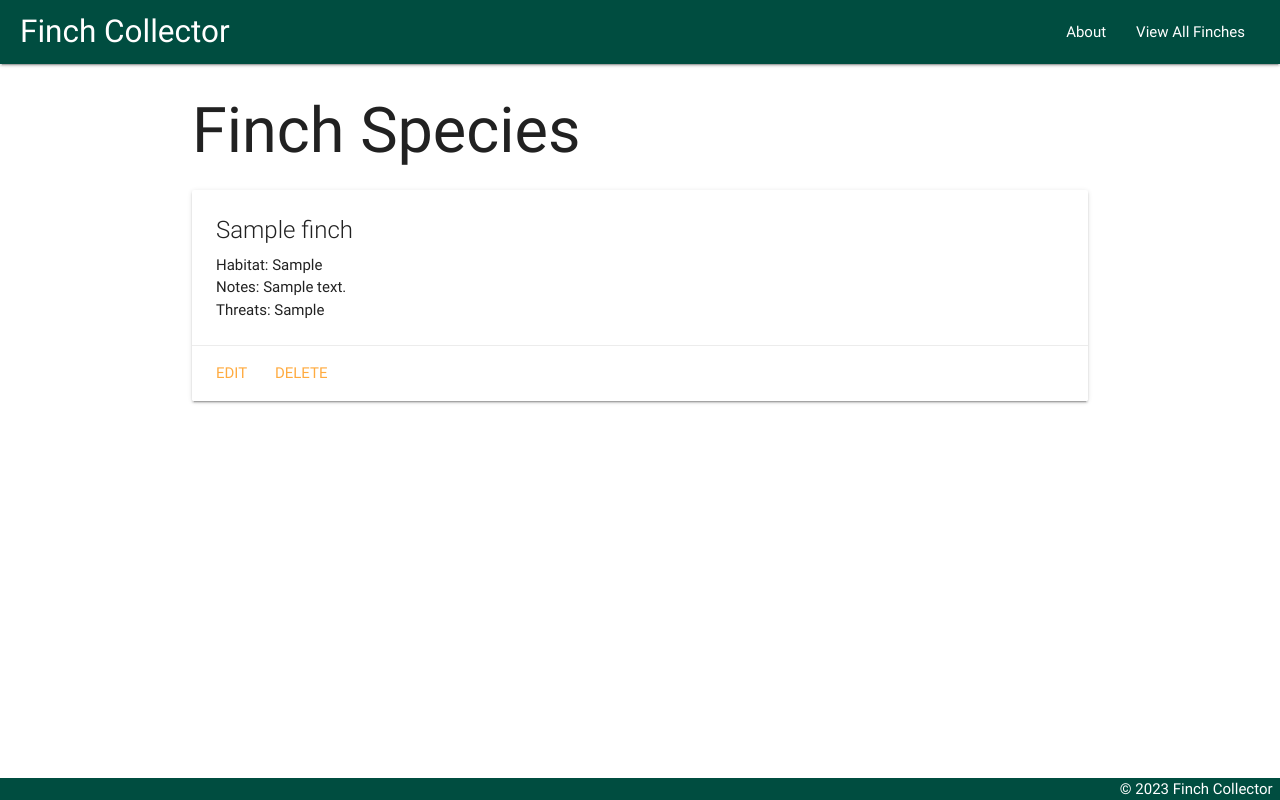
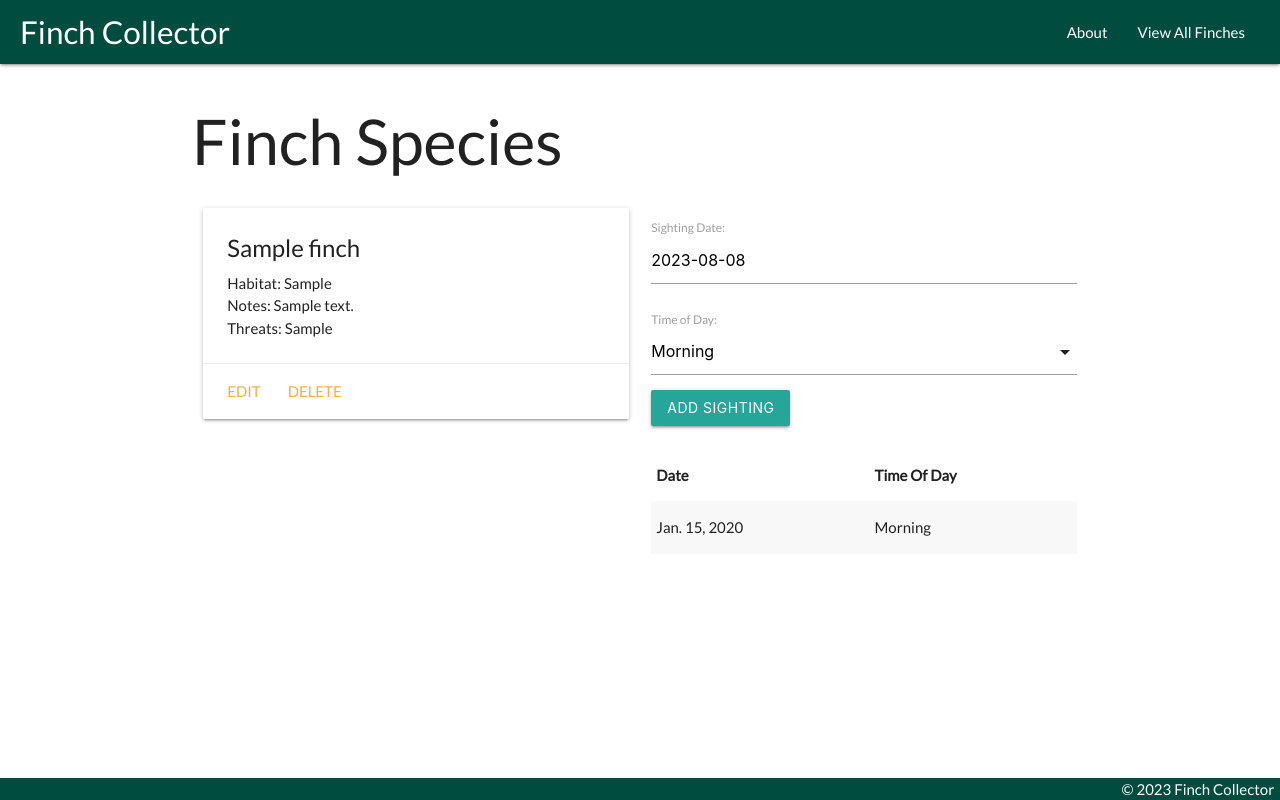
Before and after one commit to clareysean/finch-collector, a Django app: page /finches/1 in a window 1280 px wide. Run offline with Django 4.2, Linux system fonts and the light colour scheme; tables that the repository leaves empty hold one stand-in row (values such as "Sample post").

Commit message:
Update forms and add sightings to model

```diff
--- a/main_app/admin.py
+++ b/main_app/admin.py
@@ -1,4 +1,5 @@
 from django.contrib import admin
-from .models import Finch
+from .models import Finch, Sighting
 
 admin.site.register(Finch)
+admin.site.register(Sighting)
--- /dev/null
+++ b/main_app/forms.py
@@ -0,0 +1,12 @@
+from django.forms import ModelForm
+from .models import Sighting
+
+
+class SightingForm(ModelForm):
+    class Meta:
+        model = Sighting
+        fields = ['date', 'tod']
+        labels = {
+            'date': 'Sighting Date',
+            'tod': 'Time of Day'
+        }
--- a/main_app/models.py
+++ b/main_app/models.py
@@ -1,5 +1,9 @@
 from django.db import models
 from django.urls import reverse
+# from datetime import date
+
+TIME_OF_DAY = (('M', 'Morning'), ('A', 'Afternoon'),
+               ('E', 'Evening'), ('N', 'Night'))
 
 
 class Finch(models.Model):
@@ -13,3 +17,20 @@ class Finch(models.Model):
 
     def get_absolute_url(self):
         return reverse('detail', kwargs={'finch_id': self.id})
+
+
+class Sighting(models.Model):
+    date = models.DateField('Sighting date')
+    tod = models.CharField(
+        max_length=1,
+        choices=TIME_OF_DAY,
+        default=TIME_OF_DAY[0][0]
+    )
+
+    finch = models.ForeignKey(Finch, on_delete=models.CASCADE)
+
+    class Meta:
+        ordering = ['-date']
+
+    def __str__(self):
+        return f"{self.get_tod_display()} on {self.date}"
--- a/main_app/static/css/style.css
+++ b/main_app/static/css/style.css
@@ -2,6 +2,7 @@ body {
   display: flex;
   min-height: 100vh;
   flex-direction: column;
+  font-family: "Lato", sans-serif;
 }
 
 main {
@@ -16,6 +17,7 @@ footer.page-footer {
 .home-img {
   height: 500px;
   border-radius: 10px;
+  filter: drop-shadow(-2px 1px 4px #646464);
 }
 
 .nav-padding-sides {
--- a/main_app/templates/base.html
+++ b/main_app/templates/base.html
@@ -14,15 +14,24 @@
         <meta name="viewport" content="width=device-width, initial-scale=1.0" />
         <meta http-equiv="X-UA-Compatible" content="ie=edge" />
         <title>Finch Collector</title>
+        <link rel="preconnect" href="https://fonts.googleapis.com" />
+        <link rel="preconnect" href="https://fonts.gstatic.com" crossorigin />
+        <link rel="preconnect" href="https://fonts.googleapis.com" />
+        <link rel="preconnect" href="https://fonts.gstatic.com" crossorigin />
+        <link
+          href="https://fonts.googleapis.com/css2?family=Lato&display=swap"
+          rel="stylesheet"
+        />
+        <link
+          rel="stylesheet"
+          href="https://cdnjs.cloudflare.com/ajax/libs/materialize/1.0.0/css/materialize.min.css"
+        />
         <link
           rel="stylesheet"
           type="text/css"
           href="{% static 'css/style.css' %}"
         />
-        <link
-          rel="stylesheet"
-          href="https://cdnjs.cloudflare.com/ajax/libs/materialize/0.100.2/css/materialize.min.css"
-        />
+        <script src="https://cdnjs.cloudflare.com/ajax/libs/materialize/1.0.0/js/materialize.min.js"></script>
       </head>
       <body>
         <header class="navbar-fixed">
--- a/main_app/templates/finches/detail.html
+++ b/main_app/templates/finches/detail.html
@@ -1,6 +1,8 @@
 {% extends 'base.html' %} {% block content %}
 <h1>Finch Species</h1>
 
+<div class="row">
+  <div class="col s6">
     <div class="card">
       <div class="card-content">
         <span class="card-title">{{ finch.name }}</span>
@@ -13,4 +15,44 @@
         <a href="{% url 'finches_delete' finch.id %}">Delete</a>
       </div>
     </div>
+  </div>
+  <div class="col s6">
+    <form action="{% url 'add_sighting' finch.id %}" method="POST">
+      {% csrf_token %}
+      <!-- Render the inputs -->
+      {{ sighting_form.as_p }}
+      <input type="submit" class="btn" value="Add Sighting" />
+    </form>
+    <br />
+    <table class="striped">
+      <thead>
+        <tr>
+          <th>Date</th>
+          <th>Time Of Day</th>
+        </tr>
+      </thead>
+      <tbody>
+        {% for sighting in finch.sighting_set.all %}
+        <tr>
+          <td>{{sighting.date}}</td>
+          <td>{{sighting.get_tod_display}}</td>
+        </tr>
+        {% endfor %}
+      </tbody>
+    </table>
+  </div>
+</div>
+<script>
+  const dateEl = document.getElementById("id_date");
+  // M is Materialize's global variable
+  M.Datepicker.init(dateEl, {
+    format: "yyyy-mm-dd",
+    defaultDate: new Date(),
+    setDefaultDate: true,
+    autoClose: true,
+  });
+
+  const selectEl = document.getElementById("id_tod");
+  M.FormSelect.init(selectEl);
+</script>
 {% endblock %}
--- a/main_app/urls.py
+++ b/main_app/urls.py
@@ -11,4 +11,6 @@ urlpatterns = [
          views.FinchUpdate.as_view(), name='finches_update'),
     path('finches/<int:pk>/delete/',
          views.FinchDelete.as_view(), name='finches_delete'),
+    path('finches/<int:finch_id>/add_sighting/',
+         views.add_sighting, name='add_sighting'),
 ]
--- a/main_app/views.py
+++ b/main_app/views.py
@@ -1,6 +1,7 @@
-from django.shortcuts import render
+from django.shortcuts import render, redirect
 from django.views.generic.edit import CreateView, UpdateView, DeleteView
 from .models import Finch
+from .forms import SightingForm
 
 
 def home(request):
@@ -18,7 +19,32 @@ def finches_index(request):
 
 def finches_detail(request, finch_id):
     finch = Finch.objects.get(id=finch_id)
-    return render(request, 'finches/detail.html', {'finch': finch})
+    sighting_form = SightingForm()
+    return render(request, 'finches/detail.html', {
+        'finch': finch,
+        'sighting_form': sighting_form
+    })
+
+# def cats_detail(request, cat_id):
+#     cat = Cat.objects.get(id=cat_id)
+#     feeding_form = FeedingForm()
+#     return render(request, 'cats/detail.html', {
+#         'cat': cat,
+#         'feeding_form': feeding_form
+#     })
+
+
+def add_sighting(request, finch_id):
+    # create a ModelForm instance using the data in request.POST
+    form = SightingForm(request.POST)
+    # validate the form
+    if form.is_valid():
+        # don't save the form to the db until it
+        # has the cat_id assigned
+        new_sighting = form.save(commit=False)
+        new_sighting.finch_id = finch_id
+        new_sighting.save()
+    return redirect('detail', finch_id=finch_id)
 
 
 class FinchCreate(CreateView):
```
Also changed, not shown: main_app/migrations/0002_sighting.py (added). Lines whose indentation alone changed are shown as unchanged.
